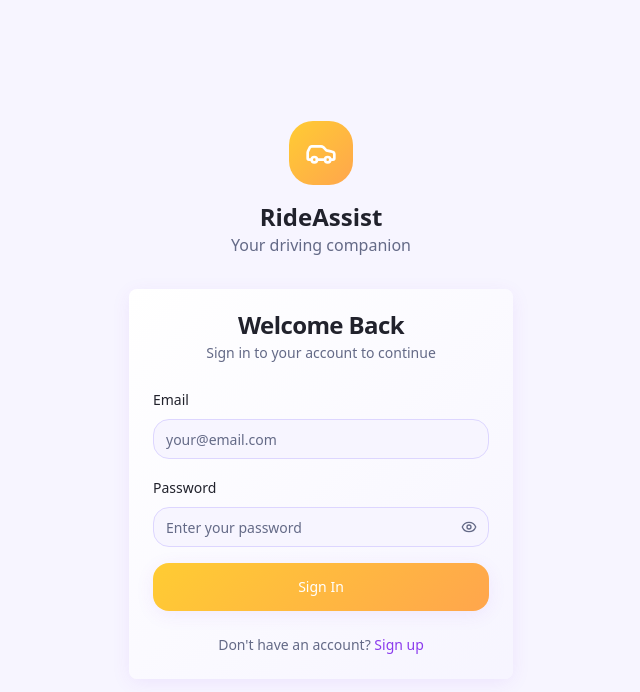
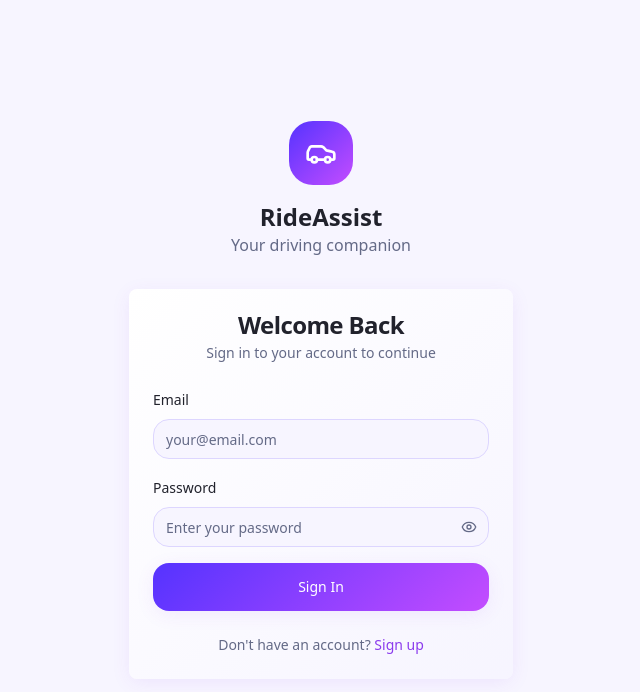
Before and after one commit to Arifalkharusi/urban-route-pro, a React (Vite) app: page / in a window 1280 px wide. Shown: the top 692 px of the page, without its empty margins (319-959 px from the left). Built offline with nearby package versions, Linux system fonts and the light colour scheme.

Commit message:
Implement "Highway Sunset" gradient
Implemented the "Highway Sunset" gradient color scheme. This updates the primary gradient to a blend of warm orange and deep red, evoking a sunset, and the secondary gradient to lighter, complementary tones. This change is reflected in `src/index.css`.

```diff
--- a/src/index.css
+++ b/src/index.css
@@ -42,9 +42,9 @@ All colors MUST be HSL.
     --input: 250 100% 92%;
     --ring: 267 83% 58%;
 
-    /* Custom gradients - Gold Rush Theme */
-    --gradient-primary: linear-gradient(135deg, hsl(45 100% 60%), hsl(30 100% 65%));
-    --gradient-secondary: linear-gradient(135deg, hsl(45 100% 95%), hsl(30 100% 95%));
+    /* Custom gradients - Highway Sunset Theme */
+    --gradient-primary: linear-gradient(135deg, hsl(250 100% 60%), hsl(280 100% 65%));
+    --gradient-secondary: linear-gradient(135deg, hsl(250 100% 95%), hsl(280 100% 95%));
     --gradient-card: linear-gradient(135deg, hsl(0 0% 100%), hsl(250 100% 98%));
 
     /* Shadows */
```
